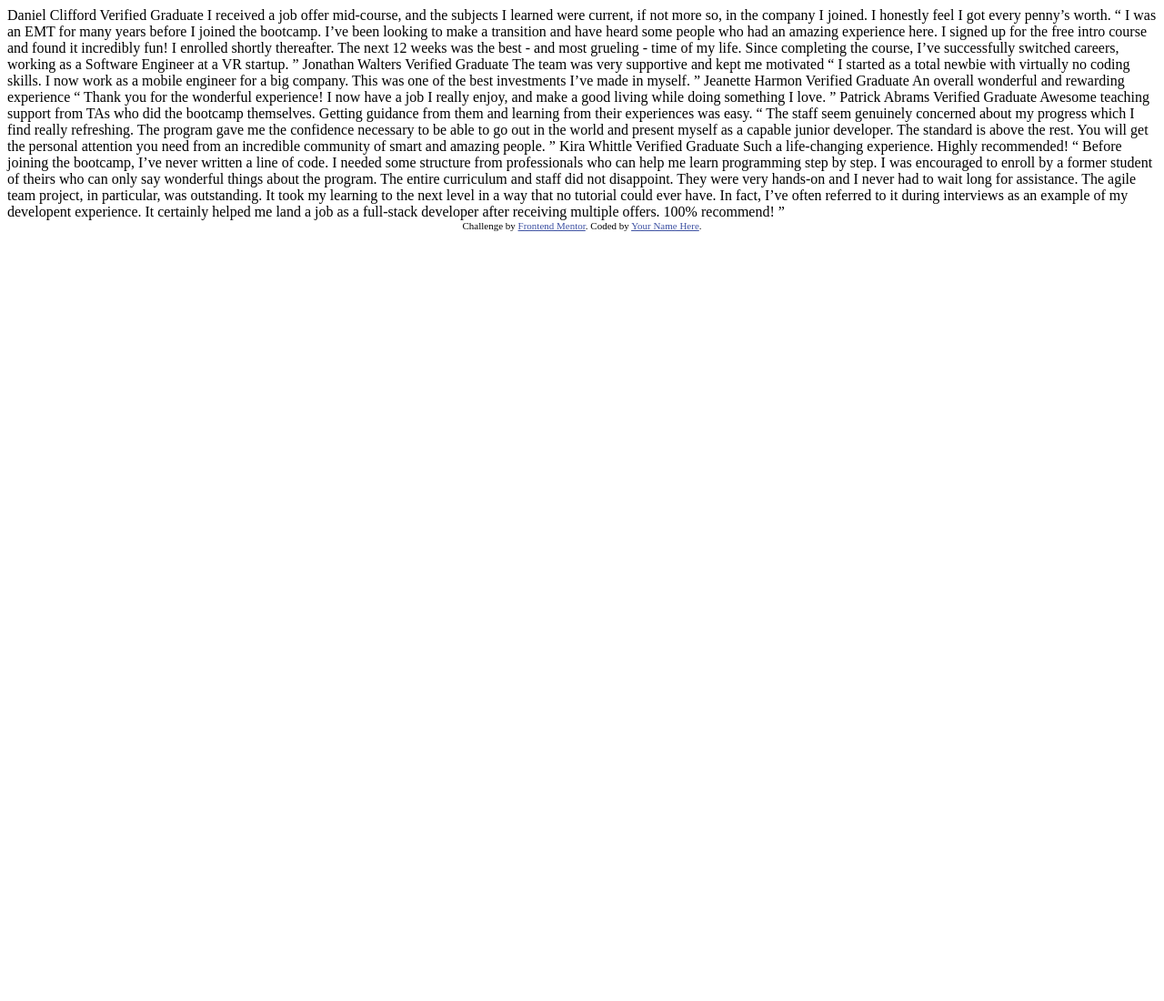
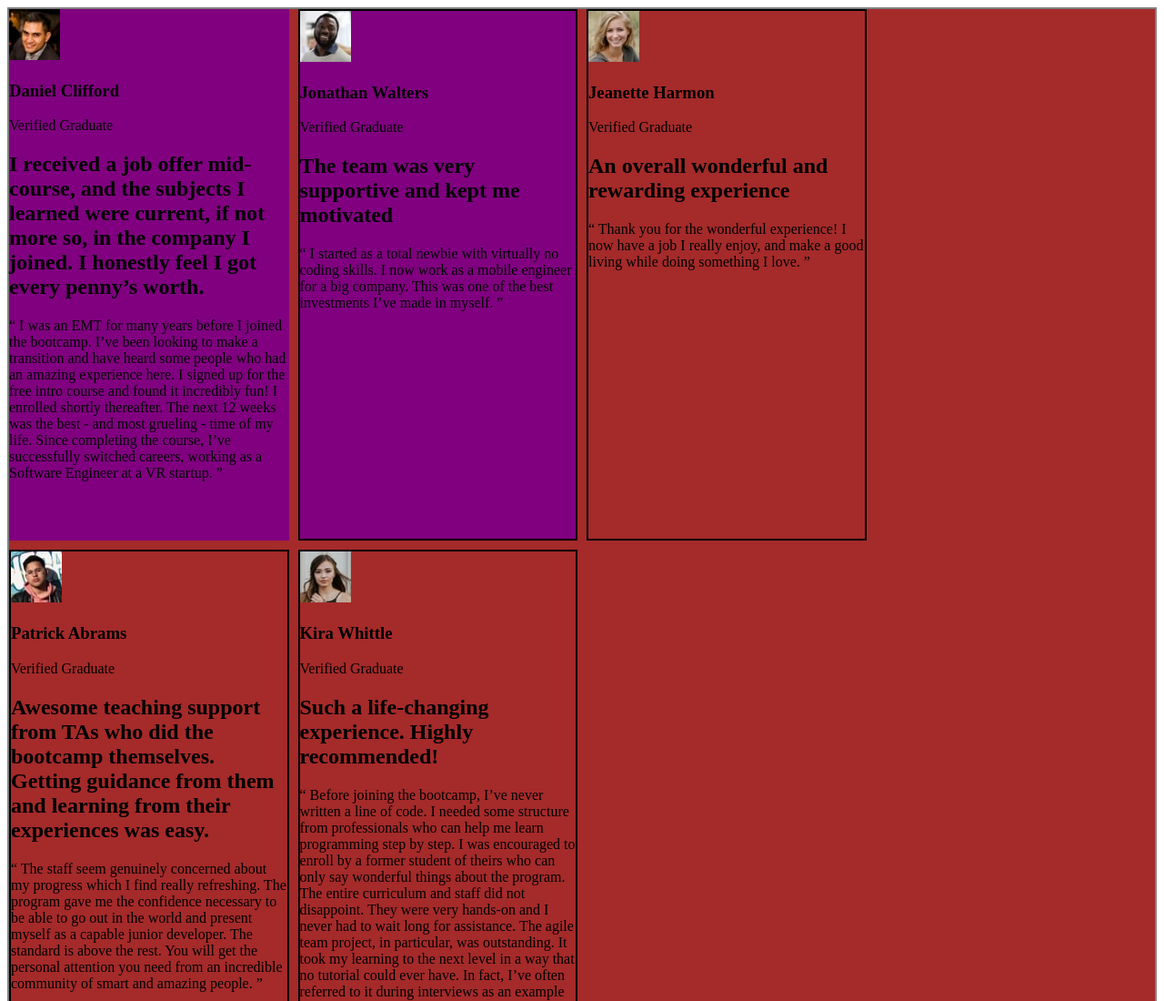
Before and after one commit to 202303-PRM-TR-FEW/testimonials-challenge-room-13-bilal-berkay, a plain HTML site: page index.html in a window 1280 px wide. Shown: the top 1100 px of the page at 91% size. Before the commit the page ends 800 px from the top, so only its background shows below. Drawn offline with Linux system fonts and the light colour scheme.

Commit message:
confused

```diff
--- a/index.html
+++ b/index.html
@@ -8,6 +8,8 @@
 
   <title>Frontend Mentor | [Challenge Name Here]</title>
 
+  <link rel="stylesheet" href="style.css">
+
   <!-- Feel free to remove these styles or customise in your own stylesheet 👍 -->
   <style>
     .attribution { font-size: 11px; text-align: center; }
@@ -15,59 +17,69 @@
   </style>
 </head>
 <body>
-  Daniel Clifford
-  Verified Graduate
+  <main class="cards">
+  <div class="card-1">
+    <img src="images/image-daniel.jpg" alt="">
+    <h3>Daniel Clifford</h3>
 
-  I received a job offer mid-course, and the subjects I learned were current, if not more so,
-  in the company I joined. I honestly feel I got every penny’s worth.
+    <p>Verified Graduate</p>
 
-  “ I was an EMT for many years before I joined the bootcamp. I’ve been looking to make a
+    <h2>I received a job offer mid-course, and the subjects I learned were current, if not more so,
+    in the company I joined. I honestly feel I got every penny’s worth.</h2>
+
+    <p>“ I was an EMT for many years before I joined the bootcamp. I’ve been looking to make a
     transition and have heard some people who had an amazing experience here. I signed up
     for the free intro course and found it incredibly fun! I enrolled shortly thereafter.
     The next 12 weeks was the best - and most grueling - time of my life. Since completing
-  the course, I’ve successfully switched careers, working as a Software Engineer at a VR startup. ”
+    the course, I’ve successfully switched careers, working as a Software Engineer at a VR startup. ”</p>
+  </div>
+  <div class="card-2">
+    <img src="images/image-jonathan.jpg" alt="">
+    <h3>Jonathan Walters</h3>
+    <p>Verified Graduate</p>
+    <h2>The team was very supportive and kept me motivated</h2>
+    <p>“ I started as a total newbie with virtually no coding skills. I now work as a mobile engineer
+    for a big company. This was one of the best investments I’ve made in myself. ”
+</p>
+  </div>
+  <div class="card-3">
+    <img src="images/image-jeanette.jpg" alt="">
+    <h3>Jeanette Harmon</h3>
+    <p>Verified Graduate
+</p>
+    <h2>An overall wonderful and rewarding experience</h2>
+    <p>“ Thank you for the wonderful experience! I now have a job I really enjoy, and make a good living
+    while doing something I love. ”</p>
+  </div>
+  <div>
 
-  Jonathan Walters
-  Verified Graduate
-
-  The team was very supportive and kept me motivated
-
-  “ I started as a total newbie with virtually no coding skills. I now work as a mobile engineer
-  for a big company. This was one of the best investments I’ve made in myself. ”
-
-  Jeanette Harmon
-  Verified Graduate
-
-  An overall wonderful and rewarding experience
-
-  “ Thank you for the wonderful experience! I now have a job I really enjoy, and make a good living
-  while doing something I love. ”
-
-  Patrick Abrams
-  Verified Graduate
-
-  Awesome teaching support from TAs who did the bootcamp themselves. Getting guidance from them and
-  learning from their experiences was easy.
-
-  “ The staff seem genuinely concerned about my progress which I find really refreshing. The program
+  </div>
+  <div class="card-4">
+    <img src="images/image-patrick.jpg" alt="">
+    <h3>Patrick Abrams</h3>
+    <p>Verified Graduate</p>
+    <h2>Awesome teaching support from TAs who did the bootcamp themselves. Getting guidance from them and
+    learning from their experiences was easy.</h2>
+    <p>“ The staff seem genuinely concerned about my progress which I find really refreshing. The program
     gave me the confidence necessary to be able to go out in the world and present myself as a capable
     junior developer. The standard is above the rest. You will get the personal attention you need from
-  an incredible community of smart and amazing people. ”
-
-  Kira Whittle
-  Verified Graduate
-
-  Such a life-changing experience. Highly recommended!
-
-  “ Before joining the bootcamp, I’ve never written a line of code. I needed some structure from
+    an incredible community of smart and amazing people. ”</p>
+  </div>
+  <div class="card-5">
+    <img src="images/image-kira.jpg" alt="">
+    <h3>Kira Whittle</h3>
+    <p>Verified Graduate</p>
+    <h2>Such a life-changing experience. Highly recommended!</h2>
+    <p>“ Before joining the bootcamp, I’ve never written a line of code. I needed some structure from
     professionals who can help me learn programming step by step. I was encouraged to enroll by a former
     student of theirs who can only say wonderful things about the program. The entire curriculum and staff
     did not disappoint. They were very hands-on and I never had to wait long for assistance. The agile team
     project, in particular, was outstanding. It took my learning to the next level in a way that no tutorial
     could ever have. In fact, I’ve often referred to it during interviews as an example of my developent
     experience. It certainly helped me land a job as a full-stack developer after receiving multiple offers.
-  100% recommend! ”
-
+    100% recommend! ”</p>
+  </div>
+  </main>
   <div class="attribution">
     Challenge by <a href="https://www.frontendmentor.io?ref=challenge" target="_blank">Frontend Mentor</a>.
     Coded by <a href="#">Your Name Here</a>.
--- /dev/null
+++ b/style.css
@@ -0,0 +1,44 @@
+.cards{
+    background-color: brown;
+    border: 2px solid gray;
+    display: grid;
+    gap: 10px;
+    grid-template-columns: 1fr 1fr 1fr 1fr;
+    grid-template-rows: 1fr 1fr 1fr 1fr;
+    grid-template-areas:
+            "1 1 2 3"
+            "1 1 2 3"
+            "4 5 5 3"
+            "4 5 5 3";
+}
+
+.card-1 {
+
+    background: purple;
+    grid-area: "1" ;
+}
+
+
+.card-2 {
+    background: purple;
+    grid-area: '2';
+    border: 2px solid black;
+
+}
+
+
+.card-3 {
+    grid-area: "3";
+    border: 2px solid black;
+}
+
+
+.card-4 {
+    grid-area: "4";
+    border: 2px solid black;
+}
+
+.card-5 {
+    grid-area: "5";
+    border: 2px solid black;
+}
```
Lines whose indentation alone changed are shown as unchanged.
